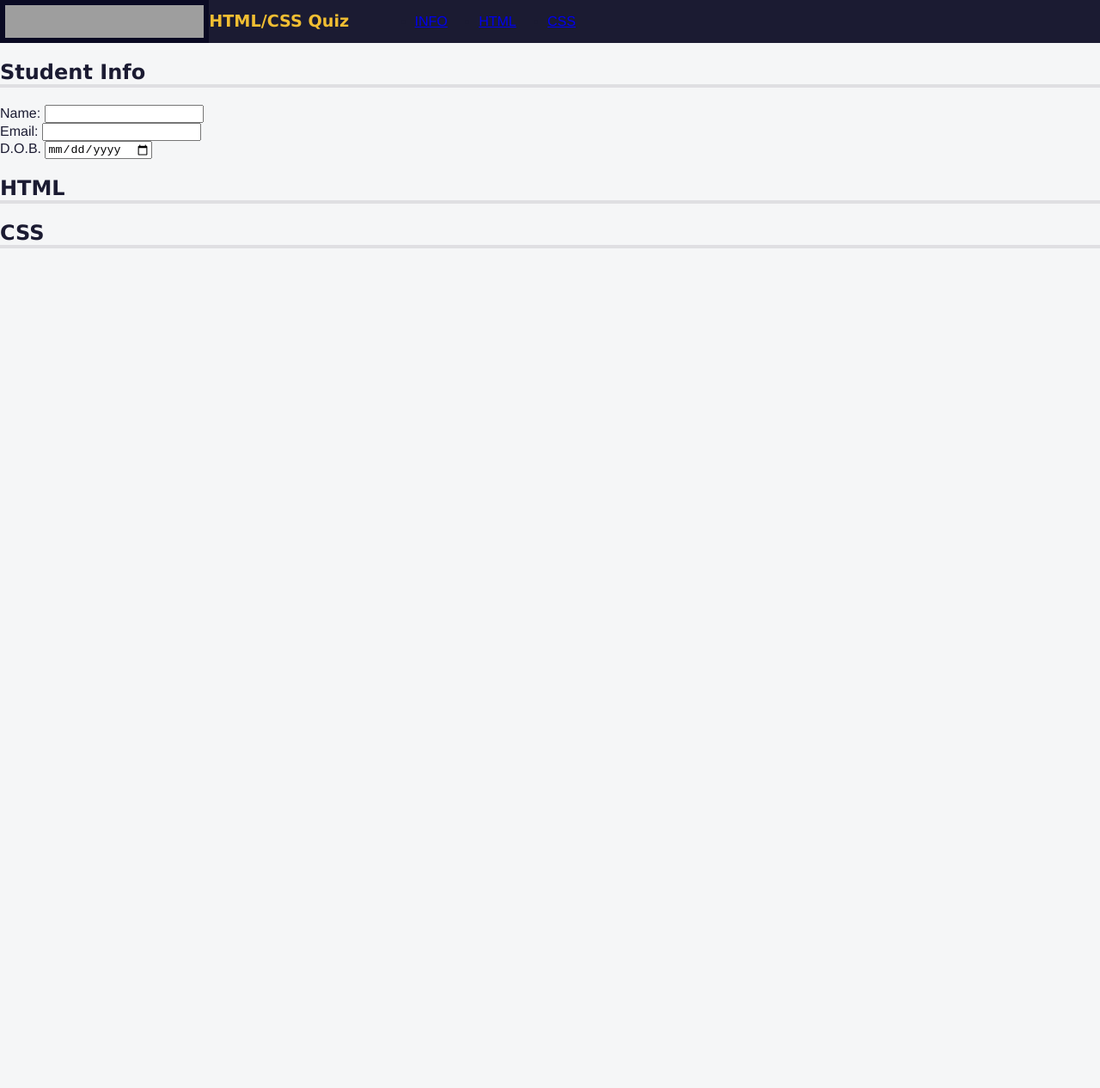
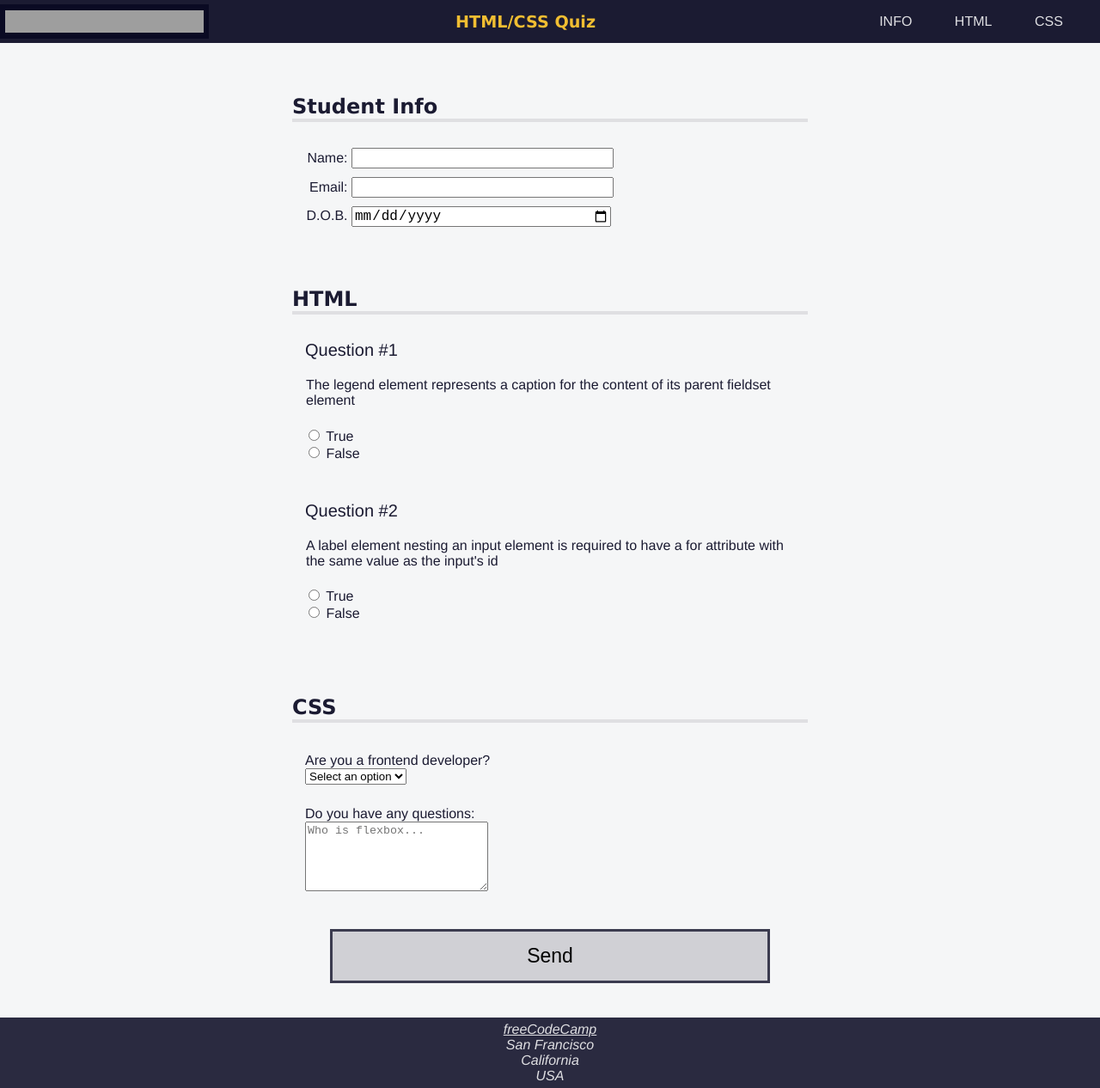
Before and after one commit to EvanRispoli/Quiz, a plain HTML site: page index.html in a window 1280 px wide. Shown: the whole page at 86% size. Before the commit the page ends 800 px from the top, so only its background shows below. Drawn offline with Linux system fonts and the light colour scheme; grey boxes are pictures that could not be loaded.

Commit message:
Final Commit

```diff
--- a/index.html
+++ b/index.html
@@ -1,5 +1,6 @@
 <!DOCTYPE html>
 <html lang="en">
+
 <head>
   <meta charset="UTF-8" />
   <meta name="viewport" content="width=device-width, initial-scale=1.0" />
@@ -7,15 +8,16 @@
   <title>Accessibility Quiz</title>
   <link rel="stylesheet" href="styles.css" />
 </head>
+
 <body>
   <header>
     <img id="logo" src="https://cdn.freecodecamp.org/platform/universal/fcc_primary.svg">
     <h1>HTML/CSS Quiz</h1>
     <nav>
       <ul>
-          <li><a href="#student-info">INFO</a></li>
-          <li><a href="#html-questions">HTML</a></li>
-          <li><a href="#css-questions">CSS</a></li>
+        <li><a accesskey="i" href="#student-info">INFO</a></li>
+        <li><a accesskey="h" href="#html-questions">HTML</a></li>
+        <li><a accesskey="c" href="#css-questions">CSS</a></li>
       </ul>
     </nav>
   </header>
@@ -38,12 +40,86 @@
       </section>
       <section role="region" aria-labelledby="html-questions">
         <h2 id="html-questions">HTML</h2>
-
+        <div class="question-block">
+          <p>1</p>
+          <fieldset class="question" name="html-question-one">
+            <legend>
+              The legend element represents a caption for the content of its
+              parent fieldset element
+            </legend>
+            <ul class="answers-list">
+              <li>
+                <label for="q1-a1">
+                  <input type="radio" id="q1-a1" name="q1" value="true" />
+                  True
+                </label>
+              </li>
+              <li>
+                <label for="q1-a2">
+                  <input type="radio" id="q1-a2" name="q1" value="false" />
+                  False
+                </label>
+              </li>
+            </ul>
+          </fieldset>
+        </div>
+        <div class="question-block">
+          <p>2</p>
+          <fieldset class="question" name="html-question-two">
+            <legend>
+              A label element nesting an input element is required to have a
+              for attribute with the same value as the input's id
+            </legend>
+            <ul class="answers-list">
+              <li>
+                <label for="q2-a1">
+                  <input type="radio" id="q2-a1" name="q2" value="true" />
+                  True
+                </label>
+              </li>
+              <li>
+                <label for="q2-a2">
+                  <input type="radio" id="q2-a2" name="q2" value="false" />
+                  False
+                </label>
+              </li>
+            </ul>
+          </fieldset>
+        </div>
       </section>
       <section role="region" aria-labelledby="css-questions">
         <h2 id="css-questions">CSS</h2>
+        <div class="formrow">
+          <div class="question-block">
+            <label for="customer">Are you a frontend developer?</label>
+          </div>
+          <div class="answer">
+            <select name="customer" id="customer" required>
+              <option value="">Select an option</option>
+              <option value="yes">Yes</option>
+              <option value="no">No</option>
+            </select>
+          </div>
+          <div class="question-block">
+            <label for="css-questions">Do you have any questions:</label>
+          </div>
+          <div class="answer">
+            <textarea id="css-questions" name="css-questions" rows="5" cols="24"
+              placeholder="Who is flexbox..."></textarea>
+          </div>
+        </div>
       </section>
+      <button type="submit">Send</button>
     </form>
   </main>
+  <footer>
+    <address>
+      <a href="https://freecodecamp.org">freeCodeCamp</a><br />
+      San Francisco<br />
+      California<br />
+      USA
+    </address>
+  </footer>
 </body>
+
 </html>
--- a/styles.css
+++ b/styles.css
@@ -1,3 +1,9 @@
+@media (prefers-reduced-motion: no-preference) {
+  * {
+    scroll-behavior: smooth;
+  }
+}
+
 body {
   background: #f5f6f7;
   color: #1b1b32;
@@ -10,6 +16,10 @@ body {
   height: 50px;
   background-color: #1b1b32;
   display: flex;
+  justify-content: space-between;
+  align-items: center;
+  position: fixed;
+  top: 0;
 }
 
 #logo {
@@ -22,6 +32,7 @@ body {
 h1 {
   color: #f1be32;
   font-size: min(5vw, 1.2em);
+  text-align: center;
 }
 
 nav {
@@ -33,6 +44,39 @@ body {
 nav > ul {
   display: flex;
   justify-content: space-evenly;
+  flex-wrap: wrap;
+  align-items: center;
+  padding-inline-start: 0;
+  margin-block: 0;
+  height: 100%;
+}
+
+nav > ul > li {
+  color: #dfdfe2;
+  margin: 0 0.2rem;
+  padding: 0.2rem;
+  display: block;
+}
+
+nav > ul > li:hover {
+  background-color: #dfdfe2;
+  color: #1b1b32;
+  cursor: pointer;
+}
+
+li > a {
+  color: inherit;
+  text-decoration: none;
+}
+
+main {
+  padding-top: 50px;
+}
+
+section {
+  width: 80%;
+  margin: 0 auto 10px auto;
+  max-width: 600px;
 }
 
 h1,
@@ -42,6 +86,91 @@ body {
 
 h2 {
   border-bottom: 4px solid #dfdfe2;
+  margin-top: 0px;
+  padding-top: 60px;
+}
+
+.info {
+  padding: 10px 0 0 5px;
+}
+
+.formrow {
+  margin-top: 30px;
+  padding: 0px 15px;
+}
+
+input {
+  font-size: 16px;
+}
+
+.info label,
+.info input {
+  display: inline-block;
+}
+
+.info input {
+  width: 50%;
+  text-align: left;
+}
+
+.info label {
+  width: 10%;
+  min-width: 55px;
+  text-align: right;
+}
+
+.question-block {
+  text-align: left;
+  display: block;
+  width: 100%;
+  margin-top: 20px;
+  padding-top: 5px;
+}
+
+p {
+  margin-top: 5px;
+  padding-left: 15px;
+  font-size: 20px;
+}
+
+p::before {
+  content: "Question #";
+}
+
+.question {
+  border: none;
+  padding-bottom: 0;
+}
+
+.answers-list {
+  list-style: none;
+  padding: 0;
+}
+
+button {
+  display: block;
+  margin: 40px auto;
+  width: 40%;
+  padding: 15px;
+  font-size: 23px;
+  background: #d0d0d5;
+  border: 3px solid #3b3b4f;
+}
+
+footer {
+  background-color: #2a2a40;
+  display: flex;
+  justify-content: center;
+}
+
+footer,
+footer a {
+  color: #dfdfe2;
+}
+
+address {
+  text-align: center;
+  padding: 0.3em;
 }
 
 .sr-only {
```
Lines whose indentation alone changed are shown as unchanged.
